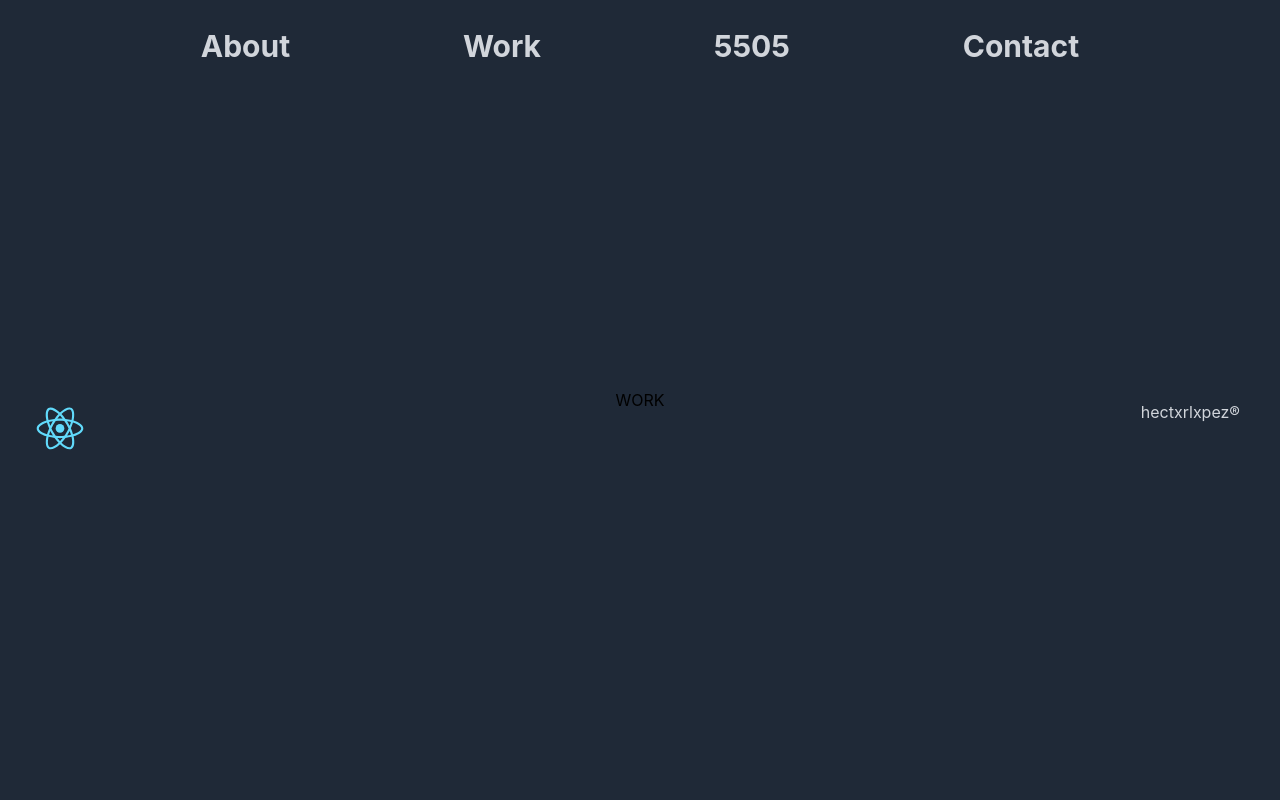
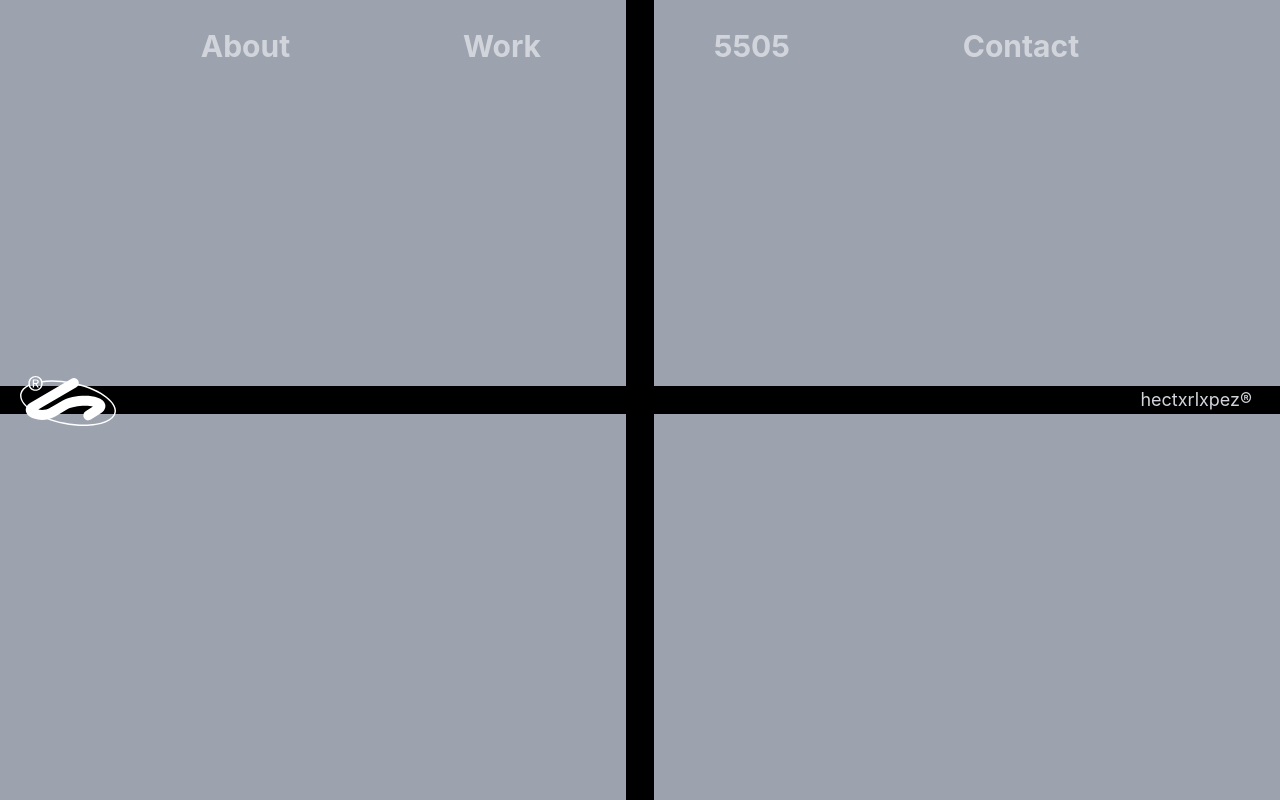
Before and after one commit to gitradonz/hectorlopez-portfolio, a React (Create React App) app: page /work in a window 1280 px wide. Built offline with nearby package versions, Linux system fonts and the light colour scheme.

Commit message:
Components refactor + work design + svg logo

```diff
--- a/src/App.js
+++ b/src/App.js
@@ -1,4 +1,4 @@
-import logo from "./logo.svg";
+import logo from "./Images/logo.svg";
 import {
   BrowserRouter as Router,
   Routes,
@@ -6,7 +6,12 @@ import {
   Link,
   useLocation,
 } from "react-router-dom";
-import { AnimatePresence, motion } from "framer-motion";
+import { AnimatePresence } from "framer-motion";
+import Work from "./sections/Work";
+import About from "./sections/About";
+import Contact from "./sections/Contact";
+import Fivefiveofive from "./sections/Fivefiveofive";
+import Home from "./sections/Home";
 
 function App() {
   return (
@@ -18,71 +23,6 @@ function App() {
 }
 
 export default App;
-
-function FiveFiveOFive() {
-  return (
-    <motion.div
-      className="h-screen flex justify-center items-center bg-gray-800"
-      initial={{ opacity: 1 }}
-      animate={{ opacity: 1, transition: { duration: 1 } }}
-      exit={{ opacity: 0 }}
-    >
-      5505
-    </motion.div>
-  );
-}
-
-function About() {
-  return (
-    <motion.div
-      className="h-screen flex justify-center items-center bg-gray-800"
-      initial={{ opacity: 0 }}
-      animate={{ opacity: 1, transition: { duration: 1 } }}
-      exit={{ opacity: 0 }}
-    >
-      ABOUT
-    </motion.div>
-  );
-}
-
-function Work() {
-  return (
-    <motion.div
-      className="h-screen flex justify-center items-center bg-gray-800"
-      initial={{ opacity: 0 }}
-      animate={{ opacity: 1, transition: { duration: 1 } }}
-      exit={{ opacity: 0 }}
-    >
-      WORK
-    </motion.div>
-  );
-}
-
-function Contact() {
-  return (
-    <motion.div
-      className="h-screen flex justify-center items-center bg-gray-800"
-      initial={{ opacity: 0 }}
-      animate={{ opacity: 1, transition: { duration: 1 } }}
-      exit={{ opacity: 0 }}
-    >
-      CONTACT
-    </motion.div>
-  );
-}
-
-function Home() {
-  return (
-    <motion.div
-      className="h-screen flex justify-center items-center bg-gray-800"
-      initial={{ opacity: 0 }}
-      animate={{ opacity: 1, transition: { duration: 1 } }}
-      exit={{ opacity: 0 }}
-    >
-      HOME
-    </motion.div>
-  );
-}
 
 function AbsoluteMenu() {
   return (
@@ -114,9 +54,13 @@ function AbsoluteMenu() {
         </Link>
       </div>
       <Link to="/" className="text-3xl font-bold text-center h-10">
-        <img className="absolute top-1/2 left-5 w-20" src={logo} alt="logo" />
+        <img
+          className="absolute top-1/2 left-5 w-24 -translate-y-6"
+          src={logo}
+          alt="logo"
+        />
       </Link>
-      <div className="absolute top-1/2 right-10 text-gray-300">
+      <div className="absolute top-1/2 right-7 text-gray-300 text-lg -translate-y-3.5">
         {"hectxrlxpez®"}
       </div>
     </div>
@@ -132,7 +76,7 @@ function AnimatedRoutes() {
         <Route path="/" element={<Home />} />
         <Route path="/about" element={<About />} />
         <Route path="/work" element={<Work />} />
-        <Route path="/5505" element={<FiveFiveOFive />} />
+        <Route path="/5505" element={<Fivefiveofive />} />
         <Route path="/contact" element={<Contact />} />
       </Routes>
     </AnimatePresence>
--- /dev/null
+++ b/src/sections/About.js
@@ -0,0 +1,14 @@
+import { motion } from "framer-motion";
+
+export default function About() {
+  return (
+    <motion.div
+      className="h-screen flex justify-center items-center bg-gray-800"
+      initial={{ opacity: 0 }}
+      animate={{ opacity: 1, transition: { duration: 1 } }}
+      exit={{ opacity: 0 }}
+    >
+      ABOUT
+    </motion.div>
+  );
+}
--- /dev/null
+++ b/src/sections/Contact.js
@@ -0,0 +1,14 @@
+import { motion } from "framer-motion";
+
+export default function Contact() {
+  return (
+    <motion.div
+      className="h-screen flex justify-center items-center bg-gray-800"
+      initial={{ opacity: 0 }}
+      animate={{ opacity: 1, transition: { duration: 1 } }}
+      exit={{ opacity: 0 }}
+    >
+      CONTACT
+    </motion.div>
+  );
+}
--- /dev/null
+++ b/src/sections/Fivefiveofive.js
@@ -0,0 +1,14 @@
+import { motion } from "framer-motion";
+
+export default function Fivefiveofive() {
+  return (
+    <motion.div
+      className="h-screen flex justify-center items-center bg-gray-800"
+      initial={{ opacity: 0 }}
+      animate={{ opacity: 1, transition: { duration: 1 } }}
+      exit={{ opacity: 0 }}
+    >
+      5505
+    </motion.div>
+  );
+}
--- /dev/null
+++ b/src/sections/Home.js
@@ -0,0 +1,14 @@
+import { motion } from "framer-motion";
+
+export default function Home() {
+  return (
+    <motion.div
+      className="h-screen flex justify-center items-center bg-gray-800"
+      initial={{ opacity: 0 }}
+      animate={{ opacity: 1, transition: { duration: 1 } }}
+      exit={{ opacity: 0 }}
+    >
+      HOME
+    </motion.div>
+  );
+}
--- /dev/null
+++ b/src/sections/Work.js
@@ -0,0 +1,23 @@
+import { motion } from "framer-motion";
+
+export default function Work() {
+  return (
+    <motion.div
+      className="bg-black"
+      initial={{ opacity: 0 }}
+      animate={{ opacity: 1, transition: { duration: 1 } }}
+      exit={{ opacity: 0 }}
+    >
+      <div className="flex flex-col h-screen w-screen gap-7">
+        <div className="flex justify-between gap-7 h-full w-full">
+          <div className="w-full h-full bg-gray-400" />
+          <div className="w-full h-full bg-gray-400" />
+        </div>
+        <div className="flex justify-between gap-7 h-full w-full">
+          <div className="w-full h-full bg-gray-400" />
+          <div className="w-full h-full bg-gray-400" />
+        </div>
+      </div>
+    </motion.div>
+  );
+}
```
Also changed, not shown: src/Images/logo.svg (added).
